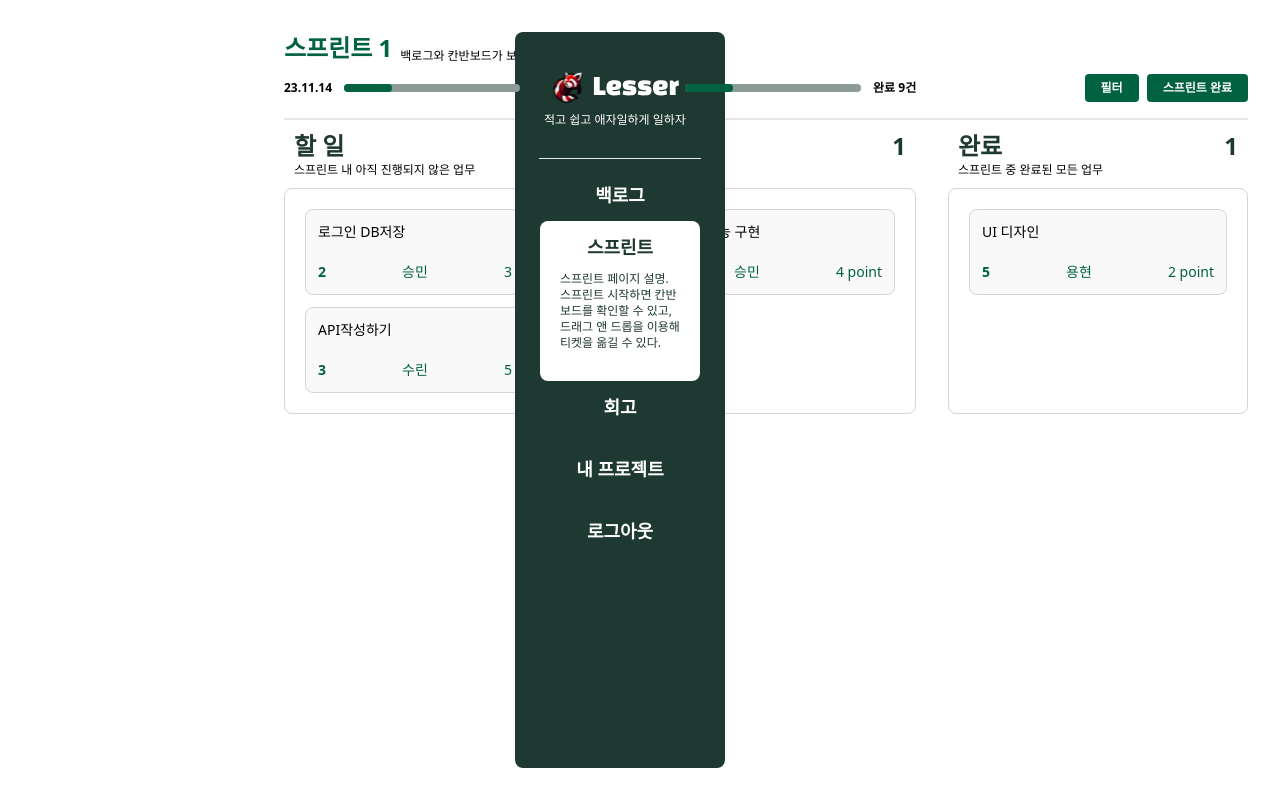
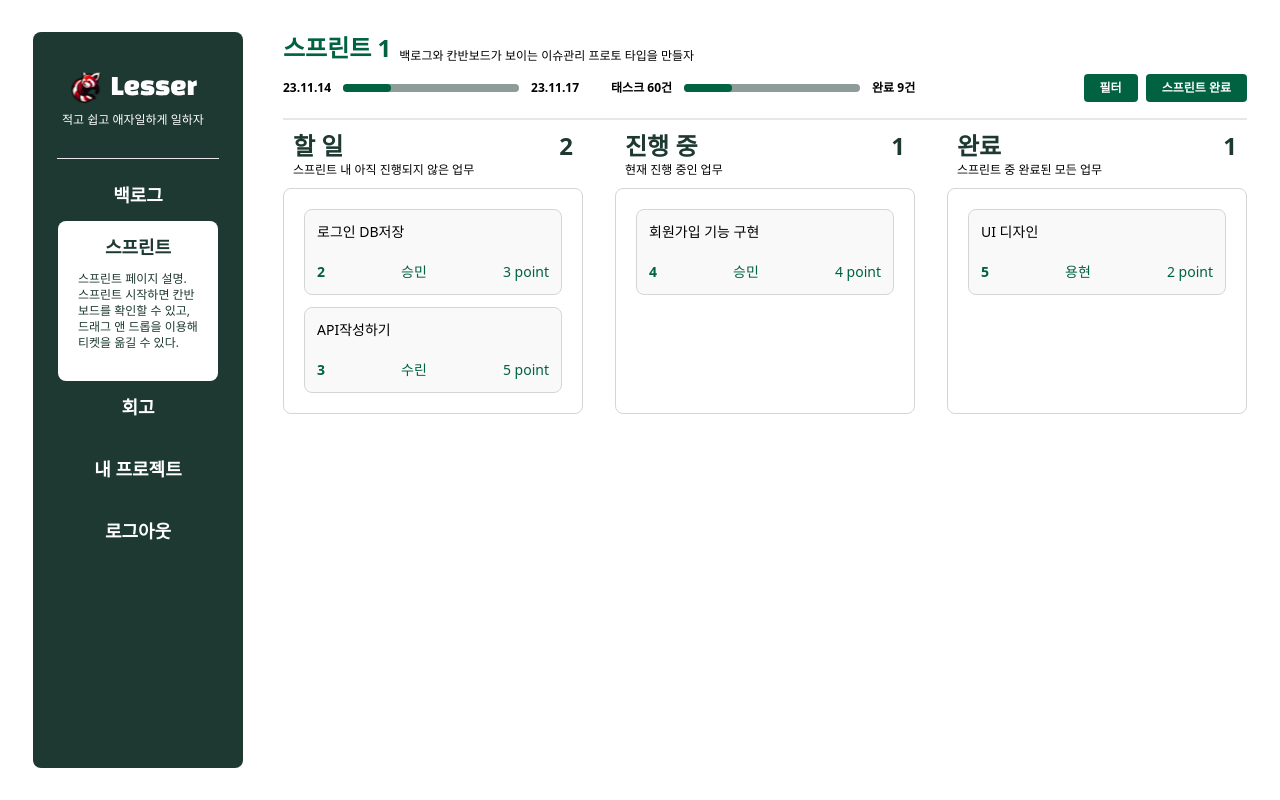
Before and after one commit to boostcampwm2023/web10-Lesser, a React (Vite) app in the folder FE/: page /sprint in a window 1280 px wide. Built offline with nearby package versions, Linux system fonts and the light colour scheme.

Commit message:
design: [move-page] 네비게이션 바 디자인 수정

```diff
--- a/FE/src/components/backlog/SideNavigationBar.tsx
+++ b/FE/src/components/backlog/SideNavigationBar.tsx
@@ -27,7 +27,7 @@ const SideNavigationBar = () => {
   const currentURI = useLocation().pathname;
 
   return (
-    <nav className="flex flex-col items-center px-6 py-8 rounded-lg w-52 bg-house-green gap-2.5 mr-10 min-w-[13.125rem] min-h-[calc(100vh-64px)] max-h-[calc(100vh-64px)] fixed">
+    <nav className="flex flex-col items-center px-6 py-8 top-[32px] rounded-lg w-52 bg-house-green gap-2.5 mr-10 min-w-[13.125rem] min-h-[calc(100vh-64px)] max-h-[calc(100vh-64px)] sticky">
       <div className="mb-5">
         <img src={lesserLogo} alt="로고" />
         <p className="text-xs font-medium text-true-white">적고 쉽고 애자일하게 일하자</p>
--- a/FE/src/pages/MainPage.tsx
+++ b/FE/src/pages/MainPage.tsx
@@ -3,7 +3,7 @@ import SideNavigationBar from '../components/backlog/SideNavigationBar';
 const MainPage = () => (
   <div className="flex p-8 justify-center min-w-[76rem]">
     <SideNavigationBar />
-    <div className="ml-[15.75rem]">
+    <div>
       <Outlet />
     </div>
   </div>
```
